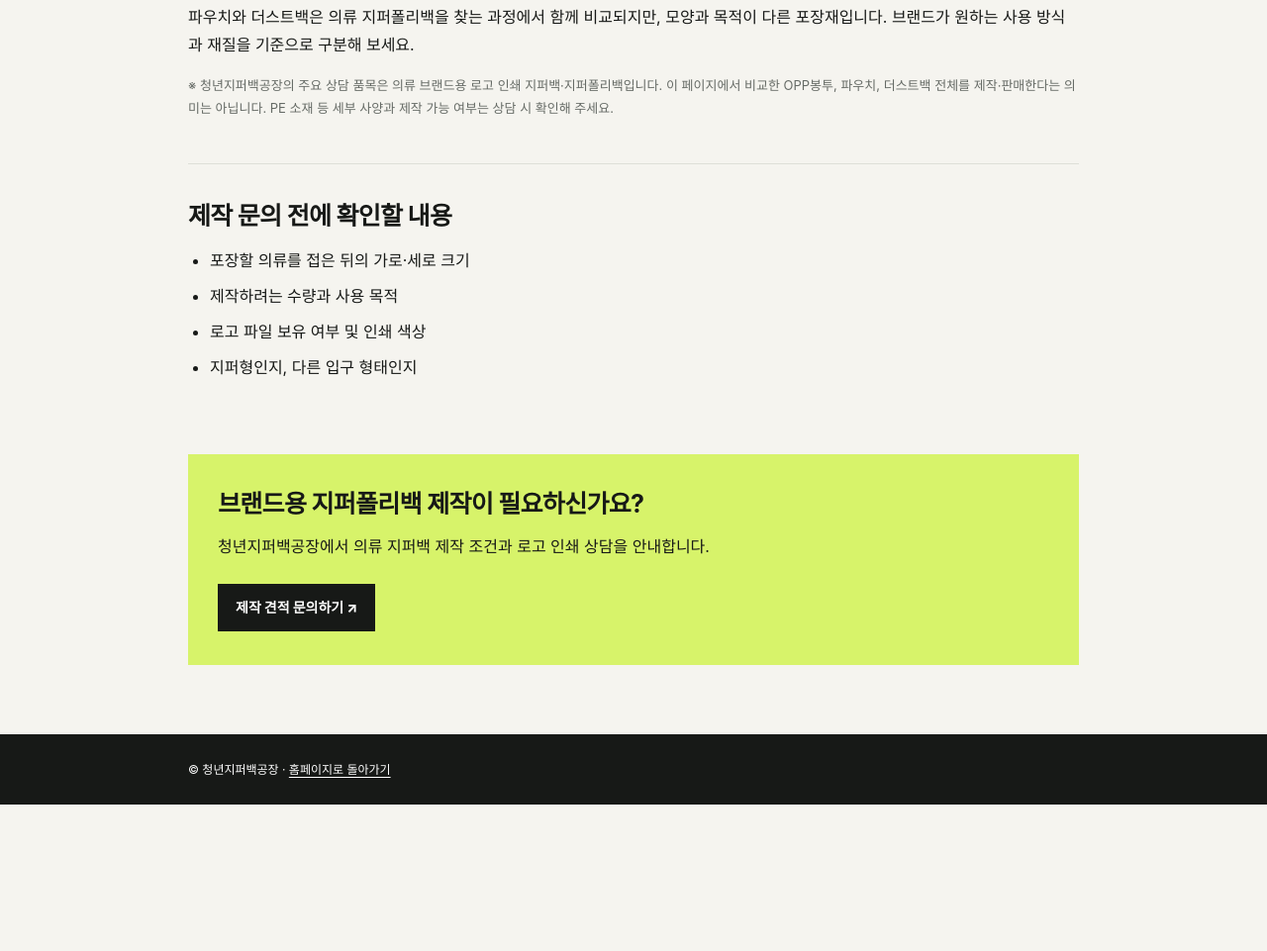
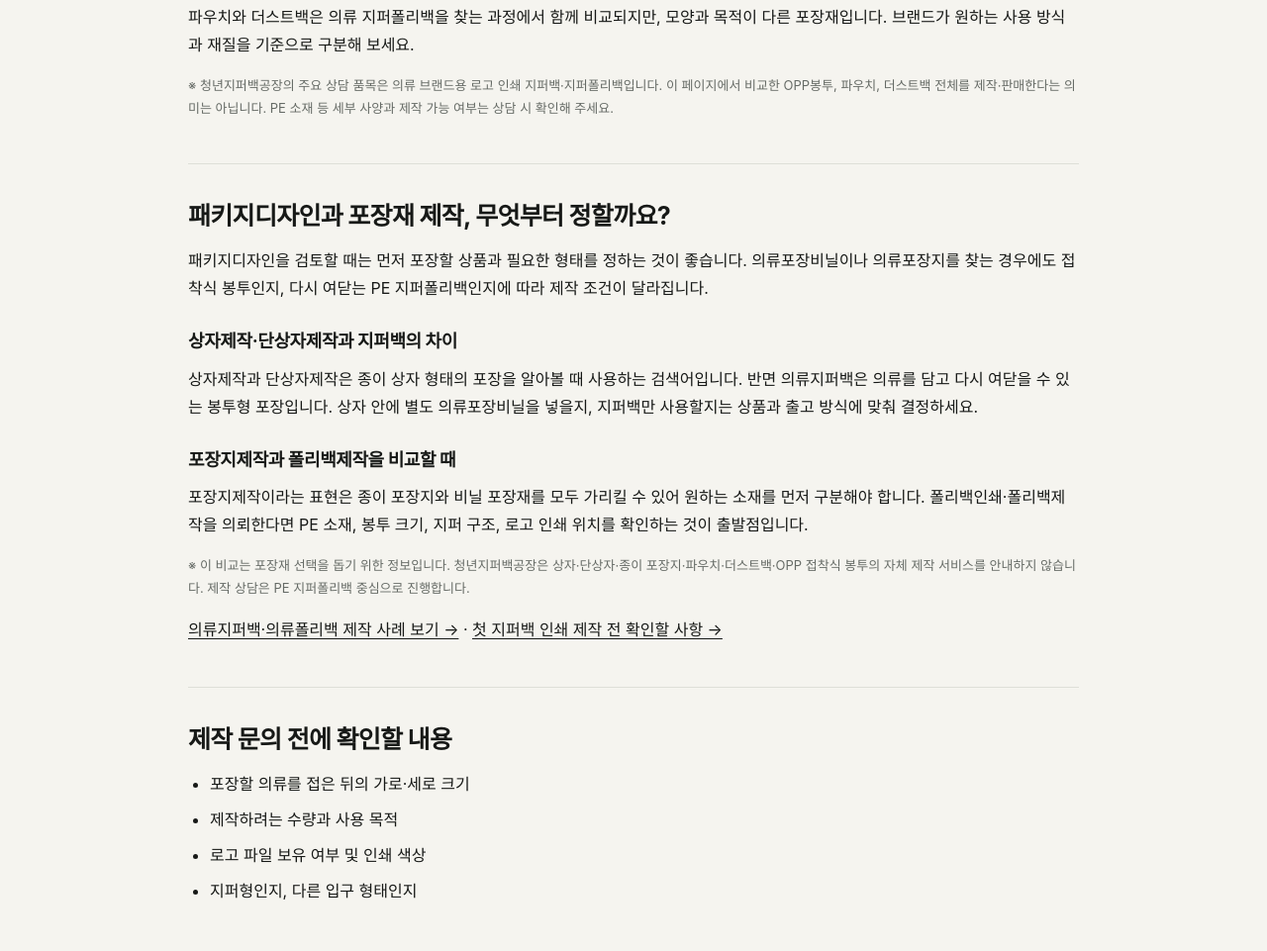
Before and after one commit to zipperbagfactory/zipperbag-site, a plain HTML site: page packaging-guide.html in a window 1280 px wide. Shown: the part 1409-2370 px from the top of the page at 99% size. Before the commit the page ends 2222 px from the top, so only its background shows below. Drawn offline with Linux system fonts and the light colour scheme; a web font is replaced by a local one.

Commit message:
Clarify packaging-related search intents and product scope

```diff
--- a/packaging-guide.html
+++ b/packaging-guide.html
@@ -28,8 +28,8 @@
 
 <meta charset="utf-8">
 <meta name="viewport" content="width=device-width, initial-scale=1">
-<title>의류 포장재 종류와 선택 기준 | 청년지퍼백공장</title>
-<meta name="description" content="지퍼백·폴리백·PE 폴리백·OPP봉투·파우치·더스트백의 차이를 알아보고 의류 브랜드 포장에 적합한 방식을 선택해 보세요. 실제 제작 상담은 청년지퍼백공장에서 안내합니다.">
+<title>의류포장비닐·폴리백과 패키지디자인 비교 | 청년지퍼백공장</title>
+<meta name="description" content="의류포장비닐·PE폴리백·OPP봉투와 상자제작·단상자제작·파우치·더스트백의 차이를 비교하고, 의류지퍼백 제작·인쇄에 필요한 선택 기준을 확인하세요.">
 <link rel="canonical" href="https://www.zipperbag.net/packaging-guide.html">
 <meta property="og:type" content="article">
 <meta property="og:title" content="의류 포장재 종류와 선택 기준 | 청년지퍼백공장">
@@ -71,6 +71,16 @@
 <p>파우치와 더스트백은 의류 지퍼폴리백을 찾는 과정에서 함께 비교되지만, 모양과 목적이 다른 포장재입니다. 브랜드가 원하는 사용 방식과 재질을 기준으로 구분해 보세요.</p>
 <p class="notice">※ 청년지퍼백공장의 주요 상담 품목은 의류 브랜드용 로고 인쇄 지퍼백·지퍼폴리백입니다. 이 페이지에서 비교한 OPP봉투, 파우치, 더스트백 전체를 제작·판매한다는 의미는 아닙니다. PE 소재 등 세부 사양과 제작 가능 여부는 상담 시 확인해 주세요.</p>
 </section>
+<section class="section" id="packaging-design-comparison">
+<h2>패키지디자인과 포장재 제작, 무엇부터 정할까요?</h2>
+<p>패키지디자인을 검토할 때는 먼저 포장할 상품과 필요한 형태를 정하는 것이 좋습니다. 의류포장비닐이나 의류포장지를 찾는 경우에도 접착식 봉투인지, 다시 여닫는 PE 지퍼폴리백인지에 따라 제작 조건이 달라집니다.</p>
+<h3>상자제작·단상자제작과 지퍼백의 차이</h3>
+<p>상자제작과 단상자제작은 종이 상자 형태의 포장을 알아볼 때 사용하는 검색어입니다. 반면 의류지퍼백은 의류를 담고 다시 여닫을 수 있는 봉투형 포장입니다. 상자 안에 별도 의류포장비닐을 넣을지, 지퍼백만 사용할지는 상품과 출고 방식에 맞춰 결정하세요.</p>
+<h3>포장지제작과 폴리백제작을 비교할 때</h3>
+<p>포장지제작이라는 표현은 종이 포장지와 비닐 포장재를 모두 가리킬 수 있어 원하는 소재를 먼저 구분해야 합니다. 폴리백인쇄·폴리백제작을 의뢰한다면 PE 소재, 봉투 크기, 지퍼 구조, 로고 인쇄 위치를 확인하는 것이 출발점입니다.</p>
+<p class="notice">※ 이 비교는 포장재 선택을 돕기 위한 정보입니다. 청년지퍼백공장은 상자·단상자·종이 포장지·파우치·더스트백·OPP 접착식 봉투의 자체 제작 서비스를 안내하지 않습니다. 제작 상담은 PE 지퍼폴리백 중심으로 진행합니다.</p>
+<p><a href="./fashion.html">의류지퍼백·의류폴리백 제작 사례 보기 →</a> · <a href="./journal-first-order.html">첫 지퍼백 인쇄 제작 전 확인할 사항 →</a></p>
+</section>
 <section class="section">
 <h2>제작 문의 전에 확인할 내용</h2>
 <ul>
```
